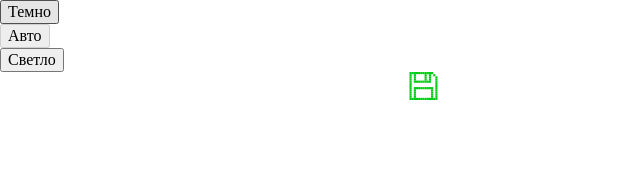
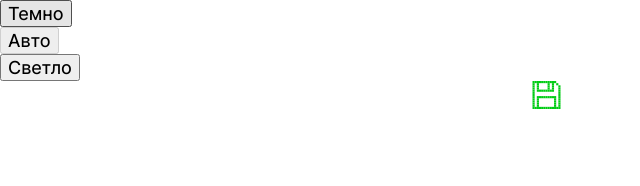
Before and after one commit to IlyaDercach/zakrivayuschiy-teg-f, a website: page src/index.html in a window 1280 px wide. Shown: the top 186 px of the page, without its empty margins (0-640 px from the left). Drawn offline with Linux system fonts and the light colour scheme.

Commit message:
feature(fonts): connecting and configuring fonts

```diff
--- a/src/fonts/fonts.css
+++ b/src/fonts/fonts.css
@@ -1,5 +1,21 @@
-/* В этом файле вы импортируете все шрифты для сайта. Один из них вариативный и требует особенной настройки */
+@font-face {
+	font-family: 'Press-Start-2P';
+	src:
+		local('Press Start 2P Regular'),
+		local('PressStart2P-Regular'),
+		url(./PressStart2P-Regular.woff2) format('woff2'),
+		url(./PressStart2P-Regular.woff) format('woff'),
+		url(./PressStart2P-Regular.ttf) format('truetype');
+	font-weight: 400;
+	font-style: normal;
+	font-display: swap;
+}
 
-.page {
-	margin: 0;
+@font-face {
+	font-family: Inter;
+	src: url(Inter-Variable.woff2) format('woff2 supports variations');
+	src: url(Inter-Variable.woff2) format('woff2-variations');
+	font-weight: 400 800;
+	font-style: normal;
+	font-display: swap;
 }
--- a/src/styles/globals.css
+++ b/src/styles/globals.css
@@ -35,6 +35,7 @@ input {
 	color: currentColor;
 	font-family: inherit;
 	font-size: inherit;
+	font-weight: inherit;
 }
 
 ul,
--- a/src/styles/style.css
+++ b/src/styles/style.css
@@ -15,6 +15,17 @@
 */
 
 .page {
+	font:
+		400 18px/1.17 var(--main-font-family, Inter),
+		sans-serif;
 	min-inline-size: 320px;
 	min-block-size: 100dvb;
 }
+
+@supports (font-variation-settings: normal) {
+	.page {
+		font:
+			var(--card-weight-text) 18px/1.17 var(--main-font-family, Inter),
+			sans-serif;
+	}
+}
--- a/src/styles/variables.css
+++ b/src/styles/variables.css
@@ -1 +1,6 @@
-/* В этом файле будут храниться все значения переменных в исходном состоянии, а так же их изменения в зависимости от ширины устройства */
+:root {
+	--main-font-family: 'Inter';
+	--accent-font-family: 'Press-Start-2P';
+	--card-weight-title: 785;
+	--card-weight-text: 465;
+}
```
Also changed, not shown: src/fonts/PressStart2P-Regular.ttf (added), src/fonts/PressStart2P-Regular.woff, src/fonts/PressStart2P-Regular.woff2 (added).
